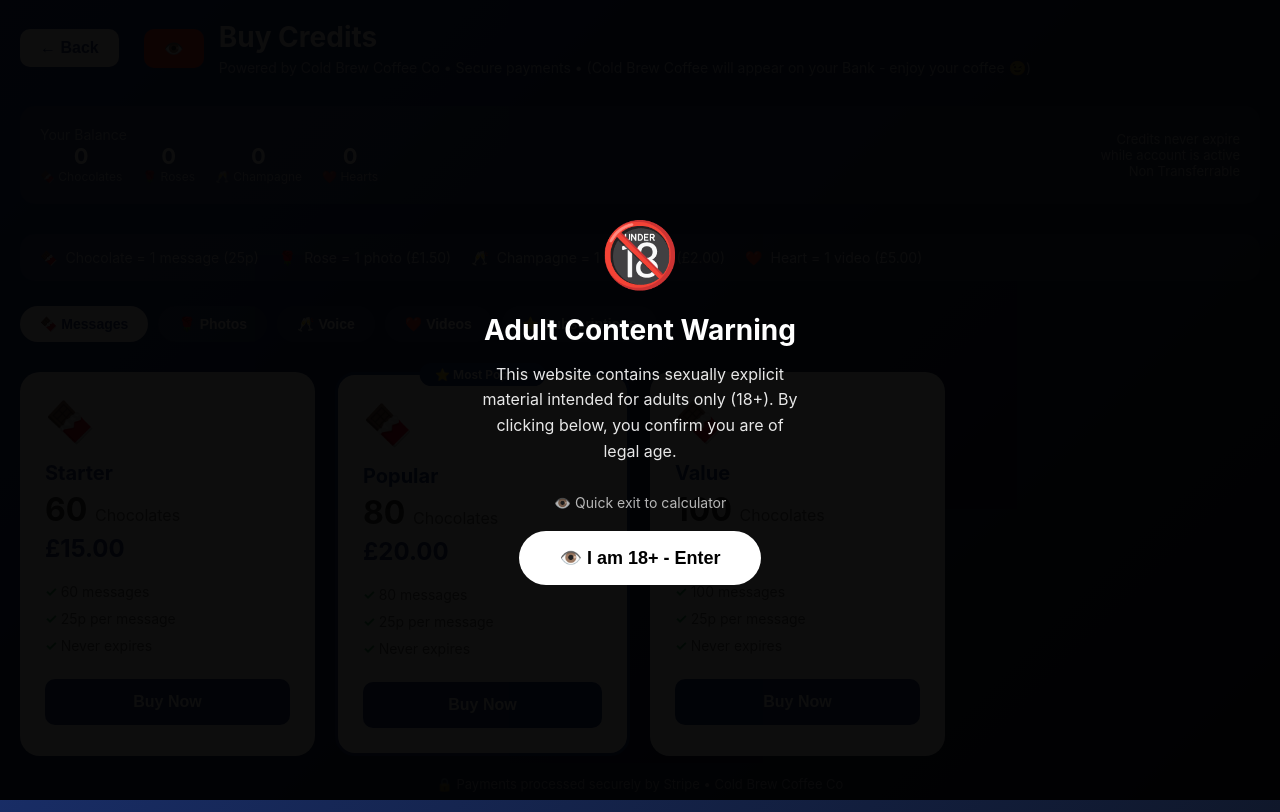
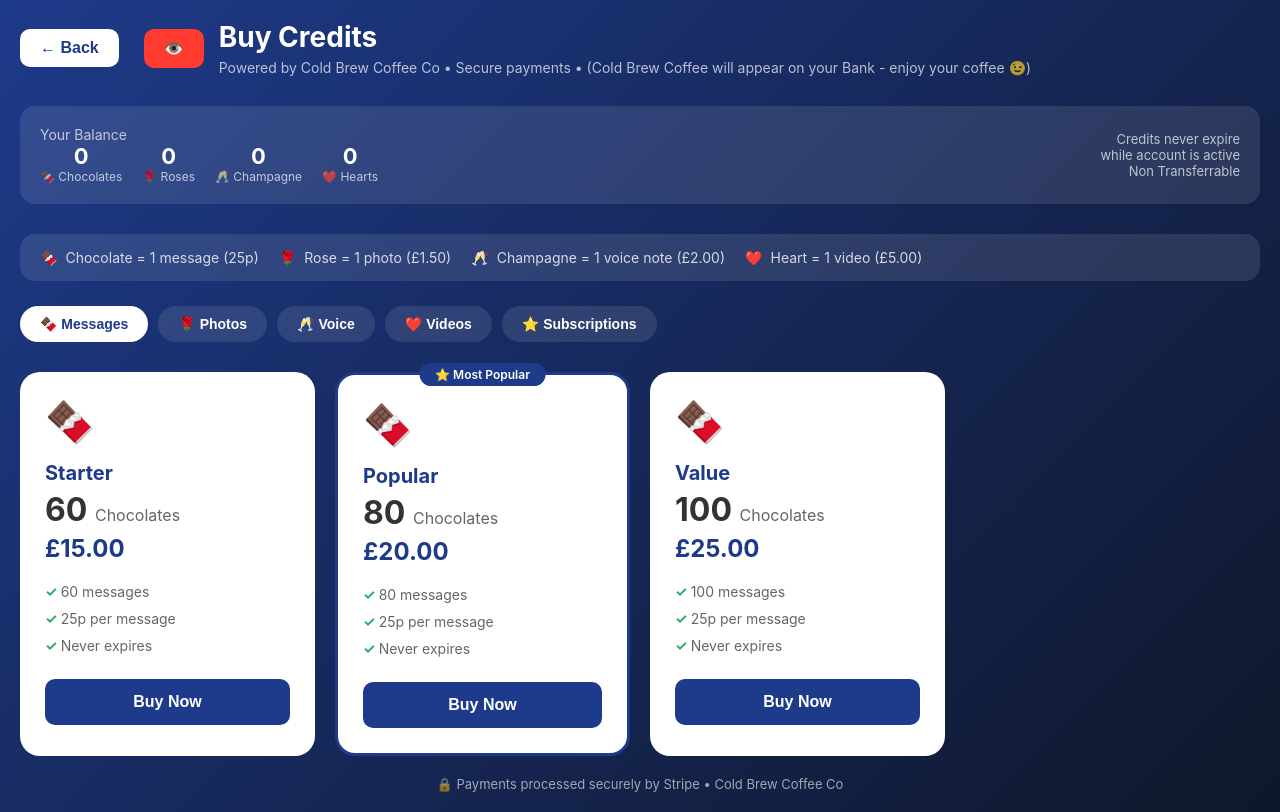
Before and after one commit to Under450/Velvet-chat, a website: page velvet-purchase.html in a window 1280 px wide. Drawn offline with Linux system fonts and the light colour scheme; a script that the page names is missing.

Commit message:
Remove NSFW overlay from purchase page

```diff
--- a/velvet-purchase.html
+++ b/velvet-purchase.html
@@ -55,16 +55,7 @@
 </head>
 <body>
     <body>
-    <div id="nsfwOverlay" style="position:fixed;top:0;left:0;width:100%;height:100%;background:rgba(0,0,0,0.95);display:flex;flex-direction:column;justify-content:center;align-items:center;z-index:99999;">
-        <div style="text-align:center;color:white;max-width:400px;padding:40px;">
-            <div style="font-size:64px;margin-bottom:20px;">🔞</div>
-            <h2 style="font-size:28px;margin-bottom:15px;">Adult Content Warning</h2>
-            <p style="font-size:16px;margin-bottom:30px;line-height:1.6;opacity:0.9;">This website contains sexually explicit material intended for adults only (18+). By clicking below, you confirm you are of legal age.</p>
-            <a href="index.html" style="color:rgba(255,255,255,0.7);font-size:14px;text-decoration:none;display:block;margin-bottom:20px;">👁️ Quick exit to calculator</a>
-            <button onclick="document.getElementById('nsfwOverlay').style.display='none'" style="background:white;color:#000;border:none;padding:16px 40px;border-radius:50px;font-size:18px;font-weight:600;cursor:pointer;">👁️ I am 18+ - Enter</button>
-        </div>
-    </div>
-    <div class="header">
+       <div class="header">
         <button class="back-btn" onclick="window.location.href='velvet-chat.html'">← Back</button>
         <button class="back-btn" onclick="window.location.href='index.html'" style="background:#ff3b30;margin-left:10px;">👁️</button>
         <div>
```
